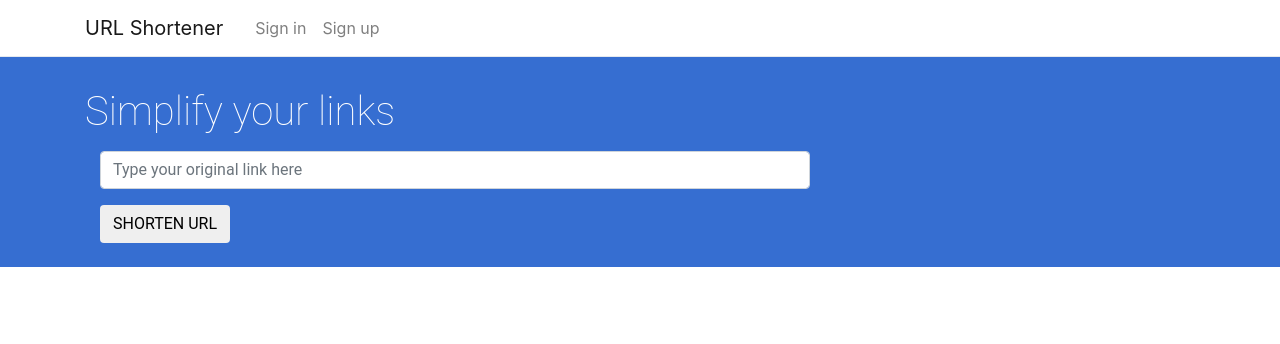
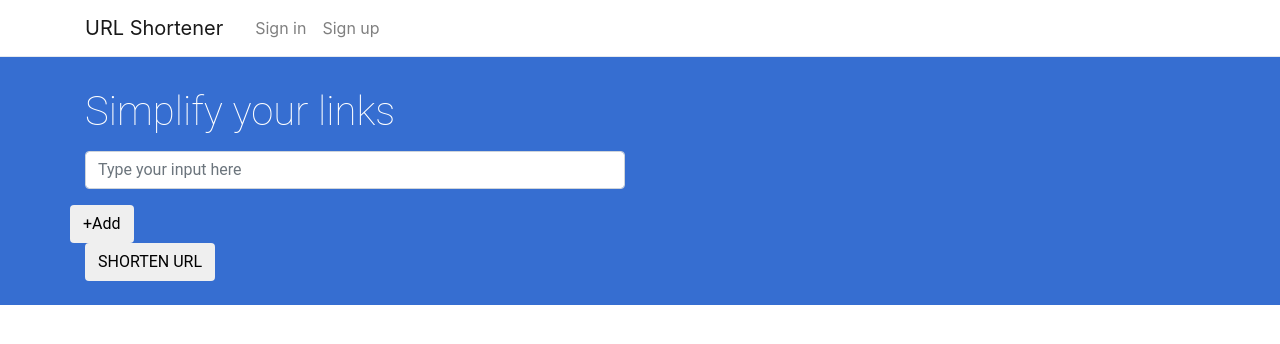
Before and after one commit to nik149/url_shortener_frontend, a React app: page / in a window 1280 px wide. Shown: the top 344 px of the page. Built offline with nearby package versions, Linux system fonts and the light colour scheme.

Commit message:
support for mulitple long urls added. api integrated

```diff
--- a/package.json
+++ b/package.json
@@ -18,6 +18,7 @@
   },
   "homepage": "https://github.com/nik149/url_shortener_frontend#readme",
   "dependencies": {
+    "axios": "^0.18.0",
     "babel": "^6.23.0",
     "babel-cli": "^6.26.0",
     "babel-core": "^6.26.3",
@@ -31,5 +32,9 @@
     "webpack": "^4.8.3",
     "webpack-cli": "^2.1.3",
     "webpack-dev-server": "^3.1.4"
+  },
+  "devDependencies": {
+    "babel-plugin-transform-object-rest-spread": "^6.26.0",
+    "babel-preset-stage-0": "^6.24.1"
   }
 }
--- /dev/null
+++ b/src/API/index.js
@@ -0,0 +1,7 @@
+import {shortenURL} from './shortenURL';
+
+const API = {
+  shortenURL: shortenURL
+}
+
+export default API;
--- /dev/null
+++ b/src/API/shortenUrl.js
@@ -0,0 +1,11 @@
+import axios from 'axios';
+
+export const shortenURL = (urlList) => {
+  return new Promise((resolve, reject) => {
+    axios.post('http://localhost:3000/shorten_url', JSON.stringify(urlList)).then((response) => {
+      resolve(response);
+    }).catch((err) => {
+      reject(err);
+    });
+  });
+}
--- /dev/null
+++ b/src/components/url_input/index.js
@@ -0,0 +1,33 @@
+import React from 'react';
+import './index.css';
+
+class URLInput extends React.Component {
+  constructor(props) {
+    super(props);
+  }
+
+  render() {
+    console.log(this.props);
+    return (
+      <div>
+      <div className="row">
+        <div className="col-md-12 form-group ">
+          <input
+            type={this.props.type}
+            className={this.props.class}
+            name={this.props.name}
+            index={this.props.index}
+            placeholder={this.props.placeholder}
+            value={this.props.value}
+            onChange={this.props.handleChange}>
+          </input>
+          <span class="error">{this.props.error}</span>
+        </div>
+      </div>
+      </div>
+
+    )
+  }
+}
+
+export default URLInput;
--- a/src/containers/shortenerForm/index.css
+++ b/src/containers/shortenerForm/index.css
@@ -17,3 +17,7 @@
 .form-submit-button {
 
 }
+
+.close {
+  color: white;
+}
--- a/src/containers/shortenerForm/index.js
+++ b/src/containers/shortenerForm/index.js
@@ -1,44 +1,167 @@
 import React from 'react';
 import './index.css';
+
+import URLInput from '../../components/url_input/index.js';
+import API from '../../API/index.js';
+
+const initialURLList = [{
+  name: 'long_url_0',
+  key: 0,
+  value: '',
+  can_close: false,
+  show_validation_error: true,
+  error: null
+}];
 
 class ShortenerForm extends React.Component {
   constructor(props) {
     super(props);
     this.state = {
-      long_url: ''
+      url_list: initialURLList,
+      api_error: null
     };
+  }
+
+  addNewInput() {
+    let newKey = this.state.url_list.length;
+
+    let newState = this.state;
+
+    newState.url_list.push({
+      name: 'long_url_'+newKey,
+      key: newKey,
+      value: '',
+      can_close: newKey == 0 ? false : true,
+      show_validation_error: true,
+      error: null
+    });
+    this.setState({url_list: newState.url_list});
+  }
+
+  removeInput(key) {
+    let newUrlList = this.state.url_list.filter(function(url) {
+      return url.key != key;
+    });
+
+    this.setState({url_list: newUrlList});
+  }
+
+  isValidURL(str) {
+    var regex = /(http|https):\/\/(\w+:{0,1}\w*)?(\S+)(:[0-9]+)?(\/|\/([\w#!:.?+=&%!\-\/]))?/;
+    return regex.test(str);
   }
 
   handleChange(event) {
     event.preventDefault();
-    this.setState({long_url: event.target.value});
+    let oldState = this.state;
+    let value = event.target.value;
+    let errorMessage = null
+    if(!this.isValidURL(value)) {
+      errorMessage = 'Please enter correct URL'
+    }
+
+    let newState = this.state.url_list.map(function(element) {
+      if(element.name == event.target.name) {
+        element.value = value;
+        element.error = errorMessage;
+      }
+    });
+
+    this.setState(newState);
   }
 
   submitForm() {
     event.preventDefault();
-    console.log(this.state.long_url);
+    API.shortenURL(this.state.url_list).then((response) => {
+      console.log(response);
+      $('#myModal').modal('show');
+      this.setState({url_list: [{
+        name: 'long_url_0',
+        key: 0,
+        value: '',
+        can_close: false,
+        show_validation_error: true,
+        error: null
+      }], response: response});
+    }).catch((err) => {
+      this.setState({...this.state, api_error: err.message});
+    });
+  }
+
+  getInputFields() {
+    let self = this;
+    let document = this.state.url_list.map(function(element) {
+      let elementHtml = (
+        <div class="row">
+          <div class="col-md-6">
+            <URLInput
+              name={element.name}
+              index={element.key}
+              value={element.value}
+              class='form-control'
+              type='text'
+              placeholder='Type your input here'
+              error={element.error}
+              handleChange={self.handleChange.bind(self)}
+            />
+          </div>
+          <div class="col-md-1">
+            {element.can_close ?
+              (<button type="button" class="close" aria-label="Close" onClick={self.removeInput.bind(self, element.key)}>
+                        <span aria-hidden="true">&times;</span>
+                      </button>) : ''}
+          </div>
+
+      </div>
+      );
+      return elementHtml;
+    });
+
+    document.push(<div class="row">
+      <button class="btn btn-default" onClick={self.addNewInput.bind(self)}>+Add</button>
+    </div>);
+
+    return document;
   }
 
   render() {
     return (
+      <div>
       <div className="form">
         <div className="row">
           <div className="col-md-12">
             <h1 className="form-header">Simplify your links</h1>
           </div>
-
-        </div>
-        <div className="row">
-          <div className="col-md-12 col-xs-12 col-lg-12">
-
-            <div className="col-md-8 col-xs-8 col-lg-8">
-              <div className="form-group">
-                <input type="text" name="long-url" className="form-control" placeholder="Type your original link here" onChange={this.handleChange.bind(this)}/>
+          <div class="error">
+            {this.state.api_error}
           </div>
         </div>
 
+        {this.getInputFields()}
+
+        <div class="row">
           <div className="col-md-4 col-xs-4 col-lg-4">
             <button type="submit" className="btn btn-default form-submit-button" onClick={this.submitForm.bind(this)}>SHORTEN URL</button>
+          </div>
+        </div>
+
+      </div>
+
+
+      <div id="myModal" className="modal fade" role="dialog">
+        <div className="modal-dialog">
+
+          <div className="modal-content">
+            <div className="modal-header">
+              <button type="button" className="close" data-dismiss="modal">&times;</button>
+              <h4 className="modal-title">Modal Header</h4>
+            </div>
+            <div className="modal-body">
+              <p>Some text in the modal.</p>
+            </div>
+            <div className="modal-footer">
+              <button type="button" className="btn btn-default" data-dismiss="modal">Close</button>
+            </div>
           </div>
 
         </div>
--- a/webpack.config.js
+++ b/webpack.config.js
@@ -15,7 +15,7 @@ var config = {
             exclude: /node_modules/,
             loader: 'babel-loader',
             query: {
-               presets: ['es2015', 'react']
+               presets: ['es2015', 'react', 'stage-0']
             }
          },
          {
```
Also changed, not shown: src/API/constants.js (added), src/components/url_input/index.css (added). Lines whose indentation alone changed are shown as unchanged.
